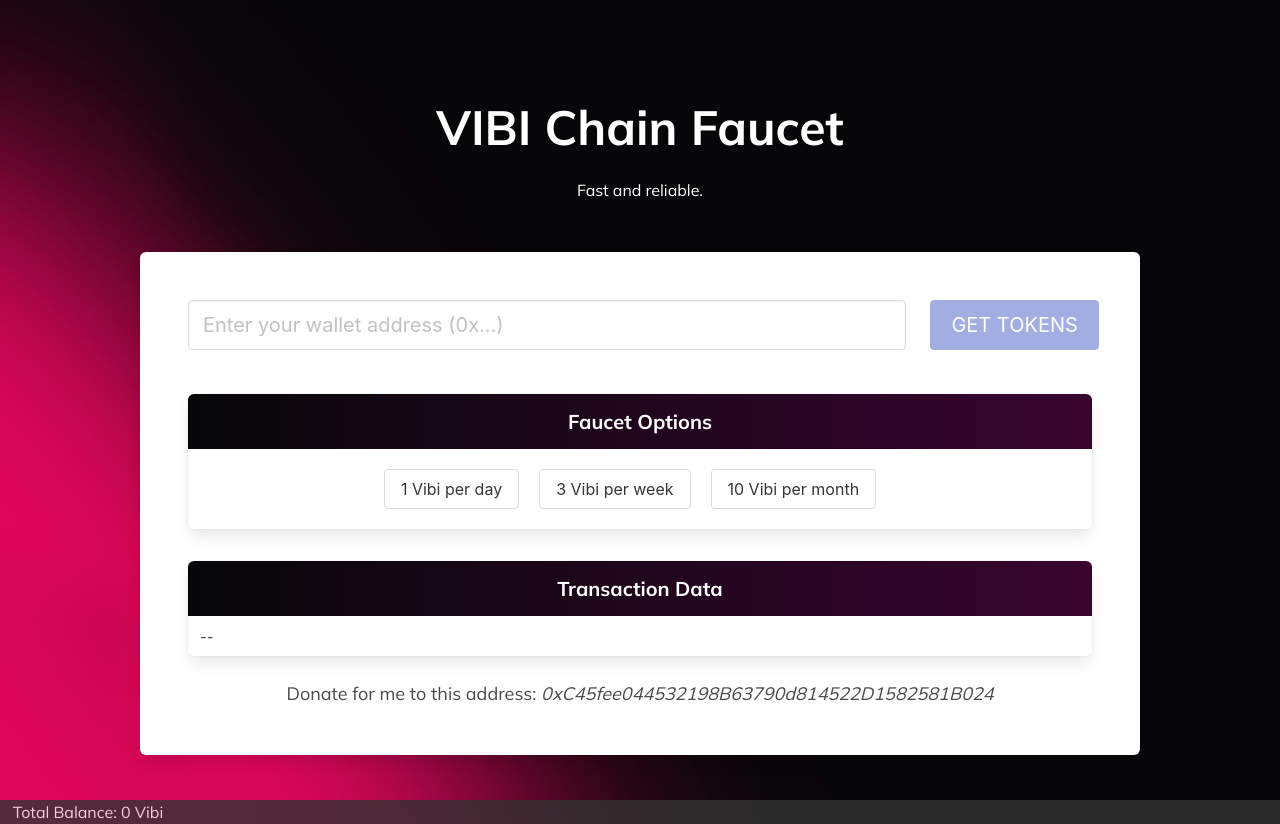
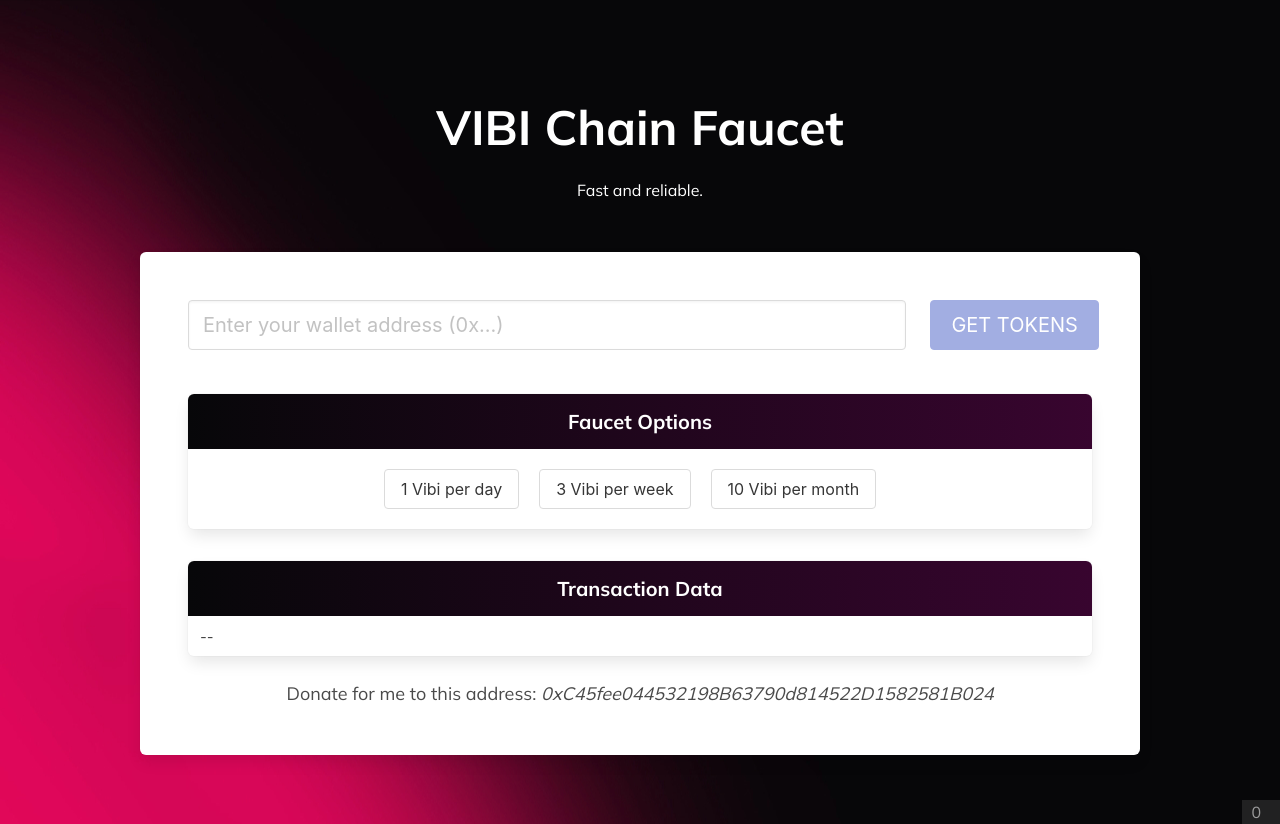
Before and after one commit to duync2006/faucet-dapp, a React (Create React App) app in the folder FE/: page / in a window 1280 px wide. Built offline with nearby package versions, Linux system fonts and the light colour scheme; no server answers.

Commit message:
fix balance

```diff
--- a/FE/src/App.css
+++ b/FE/src/App.css
@@ -80,6 +80,9 @@
 }
 .balance {
   background-color: #333;
-  opacity: 0.8;
-  padding-left: 1%;
+  opacity: 0.6;
+  margin-left: 97%;
+  font-size: 16px;
+  padding-right: 10px;
+  padding-left: 10px;
 }
--- a/FE/src/App.js
+++ b/FE/src/App.js
@@ -187,7 +187,7 @@
         </div>
       </section>
       <div className="balance">
-          Total Balance: {balance} Vibi
+          {balance}
       </div>
     </div>
   );
```
